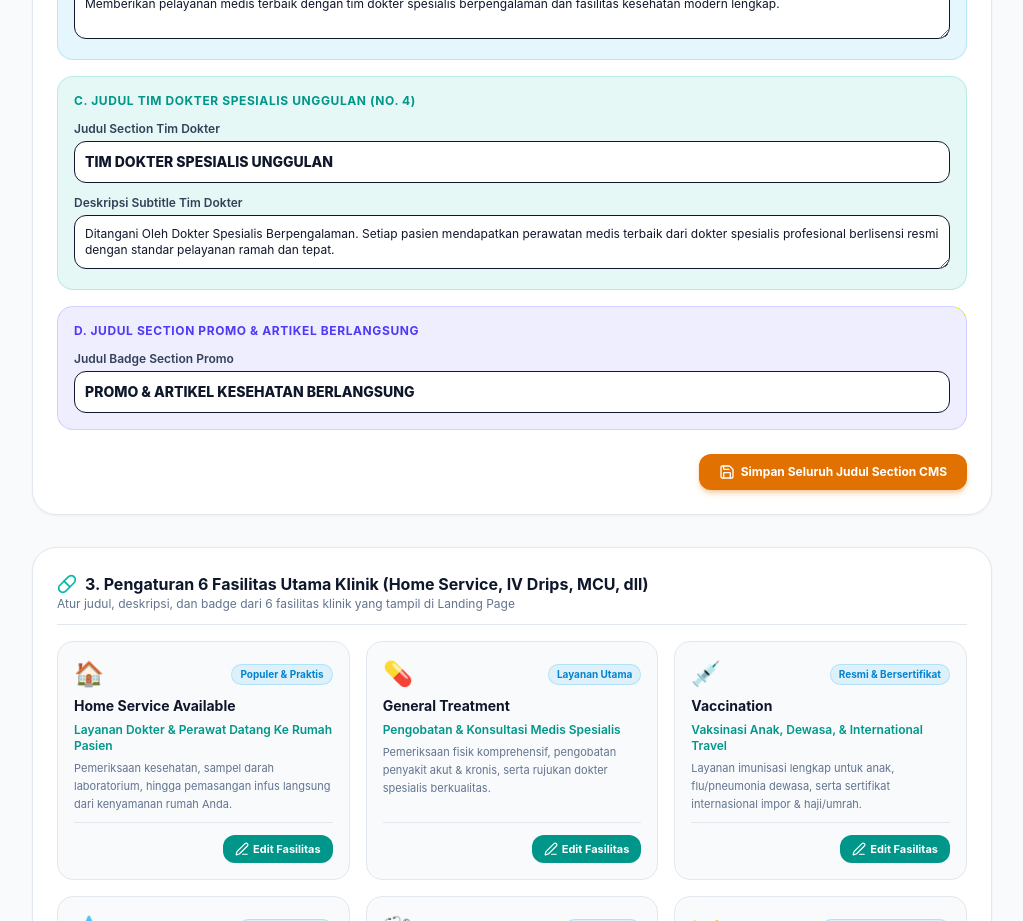
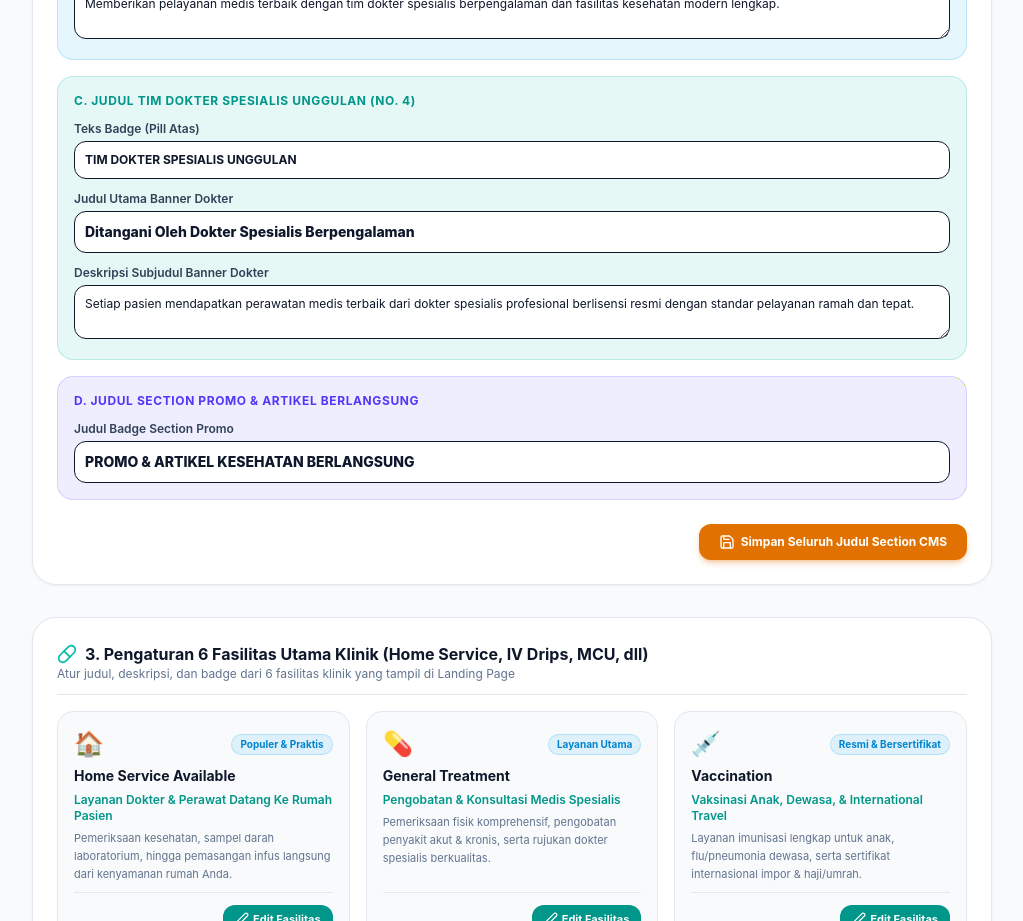
Before and after one commit to randyfp21/ProjectKlinikAlwi, a React (Vite) app in the folder frontend/: page /dashboard/cms in a window 1280 px wide. Shown: the part 1080-2001 px from the top of the page, without its empty margins (256-1279 px from the left). Built offline with nearby package versions, Linux system fonts and the light colour scheme; no server answers; sample sign-in values are in the browser's storage.

Commit message:
feat: Separate Tim Dokter section into Badge, Main Title, and Subtitle in CMS Admin & Landing Page with DB sync

```diff
--- a/frontend/src/pages/CMSManagementPage.tsx
+++ b/frontend/src/pages/CMSManagementPage.tsx
@@ -31,6 +31,7 @@ export const CMSManagementPage: React.FC = () => {
       galleryHeaderTitle: cms.galleryHeaderTitle,
       galleryHeaderSubtitle: cms.galleryHeaderSubtitle,
       doctorsHeaderTitle: cms.doctorsHeaderTitle,
+      doctorsHeaderMainTitle: cms.doctorsHeaderMainTitle,
       doctorsHeaderSubtitle: cms.doctorsHeaderSubtitle,
       promosHeaderTitle: cms.promosHeaderTitle,
     });
@@ -47,6 +48,7 @@ export const CMSManagementPage: React.FC = () => {
     cms.galleryHeaderTitle,
     cms.galleryHeaderSubtitle,
     cms.doctorsHeaderTitle,
+    cms.doctorsHeaderMainTitle,
     cms.doctorsHeaderSubtitle,
     cms.promosHeaderTitle,
   ]);
@@ -99,6 +101,7 @@ export const CMSManagementPage: React.FC = () => {
     galleryHeaderTitle: cms.galleryHeaderTitle,
     galleryHeaderSubtitle: cms.galleryHeaderSubtitle,
     doctorsHeaderTitle: cms.doctorsHeaderTitle,
+    doctorsHeaderMainTitle: cms.doctorsHeaderMainTitle,
     doctorsHeaderSubtitle: cms.doctorsHeaderSubtitle,
     promosHeaderTitle: cms.promosHeaderTitle,
   });
@@ -438,7 +441,8 @@ export const CMSManagementPage: React.FC = () => {
                 galleryHeaderTitle: 'Klinik Modern & Terpercaya Untuk Keluarga Anda',
                 galleryHeaderSubtitle: 'Memberikan pelayanan medis terbaik dengan tim dokter spesialis berpengalaman dan fasilitas kesehatan modern lengkap.',
                 doctorsHeaderTitle: 'TIM DOKTER SPESIALIS UNGGULAN',
-                doctorsHeaderSubtitle: 'Ditangani Oleh Dokter Spesialis Berpengalaman. Setiap pasien mendapatkan perawatan medis terbaik dari dokter spesialis profesional berlisensi resmi dengan standar pelayanan ramah dan tepat.',
+                doctorsHeaderMainTitle: 'Ditangani Oleh Dokter Spesialis Berpengalaman',
+                doctorsHeaderSubtitle: 'Setiap pasien mendapatkan perawatan medis terbaik dari dokter spesialis profesional berlisensi resmi dengan standar pelayanan ramah dan tepat.',
                 promosHeaderTitle: 'PROMO & ARTIKEL KESEHATAN BERLANGSUNG',
               });
               showToast('Pengaturan CMS berhasil di-reset ke nilai default bawaan!');
@@ -604,18 +608,29 @@ export const CMSManagementPage: React.FC = () => {
           <div className="p-4 rounded-2xl bg-teal-500/10 border border-teal-500/20 space-y-3">
             <h3 className="font-bold text-teal-600 dark:text-teal-400 text-xs uppercase tracking-wider">C. JUDUL TIM DOKTER SPESIALIS UNGGULAN (No. 4)</h3>
             <div>
-              <label className="text-slate-700 dark:text-slate-300 block mb-1 font-semibold">Judul Section Tim Dokter</label>
+              <label className="text-slate-700 dark:text-slate-300 block mb-1 font-semibold">Teks Badge (Pill Atas)</label>
               <input
                 type="text"
                 required
                 value={heroForm.doctorsHeaderTitle}
                 onChange={(e) => setHeroForm({ ...heroForm, doctorsHeaderTitle: e.target.value })}
-                className="w-full p-2.5 bg-white dark:bg-slate-800 border rounded-xl font-extrabold text-teal-600 dark:text-teal-400 text-sm focus:outline-none"
+                className="w-full p-2.5 bg-white dark:bg-slate-800 border rounded-xl font-bold text-sky-600 dark:text-sky-400 text-xs focus:outline-none"
               />
             </div>
 
             <div>
-              <label className="text-slate-700 dark:text-slate-300 block mb-1 font-semibold">Deskripsi Subtitle Tim Dokter</label>
+              <label className="text-slate-700 dark:text-slate-300 block mb-1 font-semibold">Judul Utama Banner Dokter</label>
+              <input
+                type="text"
+                required
+                value={heroForm.doctorsHeaderMainTitle}
+                onChange={(e) => setHeroForm({ ...heroForm, doctorsHeaderMainTitle: e.target.value })}
+                className="w-full p-2.5 bg-white dark:bg-slate-800 border rounded-xl font-extrabold text-slate-900 dark:text-slate-100 text-sm focus:outline-none"
+              />
+            </div>
+
+            <div>
+              <label className="text-slate-700 dark:text-slate-300 block mb-1 font-semibold">Deskripsi Subjudul Banner Dokter</label>
               <textarea
                 rows={2}
                 required
--- a/frontend/src/pages/LandingPage.tsx
+++ b/frontend/src/pages/LandingPage.tsx
@@ -39,7 +39,7 @@ export const LandingPage: React.FC = () => {
   const { t } = useLanguageStore();
   const { isDarkMode, toggleTheme } = useThemeStore();
   const cms = useCMSStore();
-  const { clinicName, clinicTagline, clinicLogoIcon, heroTitle, heroSubtitle, heroBadge, galleryHeaderTitle, galleryHeaderSubtitle, doctorsHeaderTitle, doctorsHeaderSubtitle, promosHeaderTitle, facilities, featuredDoctors, galleryPhotos, promos, contactPhone, contactEmail, contactInstagram, clinicAddress } = cms;
+  const { clinicName, clinicTagline, clinicLogoIcon, heroTitle, heroSubtitle, heroBadge, galleryHeaderTitle, galleryHeaderSubtitle, doctorsHeaderTitle, doctorsHeaderMainTitle, doctorsHeaderSubtitle, promosHeaderTitle, facilities, featuredDoctors, galleryPhotos, promos, contactPhone, contactEmail, contactInstagram, clinicAddress } = cms;
 
   const [activeSlideIndex, setActiveSlideIndex] = useState(0);
 
@@ -335,7 +335,12 @@ export const LandingPage: React.FC = () => {
             <span className="px-3 py-1 rounded-full bg-sky-500/10 text-sky-600 dark:text-sky-400 border border-sky-500/20 text-xs font-bold font-mono uppercase tracking-wider">
               {doctorsHeaderTitle || 'TIM DOKTER SPESIALIS UNGGULAN'}
             </span>
-            <h2 className="text-3xl font-black text-slate-900 dark:text-white max-w-3xl mx-auto leading-tight">{doctorsHeaderSubtitle || 'Ditangani Oleh Dokter Spesialis Berpengalaman'}</h2>
+            <h2 className="text-3xl font-black text-slate-900 dark:text-white max-w-3xl mx-auto leading-tight">
+              {doctorsHeaderMainTitle || 'Ditangani Oleh Dokter Spesialis Berpengalaman'}
+            </h2>
+            <p className="text-slate-500 dark:text-slate-400 text-xs sm:text-sm max-w-2xl mx-auto leading-relaxed">
+              {doctorsHeaderSubtitle || 'Setiap pasien mendapatkan perawatan medis terbaik dari dokter spesialis profesional berlisensi resmi dengan standar pelayanan ramah dan tepat.'}
+            </p>
           </div>
 
           <div className="grid grid-cols-1 lg:grid-cols-2 gap-8">
--- a/frontend/src/store/useCMSStore.ts
+++ b/frontend/src/store/useCMSStore.ts
@@ -60,6 +60,7 @@ export interface CMSState {
   galleryHeaderTitle: string;
   galleryHeaderSubtitle: string;
   doctorsHeaderTitle: string;
+  doctorsHeaderMainTitle: string;
   doctorsHeaderSubtitle: string;
   promosHeaderTitle: string;
 
@@ -81,7 +82,7 @@ export interface CMSState {
 
   // Local Actions
   updateBranding: (data: Partial<Pick<CMSState, 'clinicName' | 'clinicTagline' | 'clinicLogoIcon' | 'contactPhone' | 'contactEmail' | 'contactInstagram' | 'clinicAddress'>>) => void;
-  updateHero: (data: Partial<Pick<CMSState, 'heroTitle' | 'heroSubtitle' | 'heroBadge' | 'galleryHeaderTitle' | 'galleryHeaderSubtitle' | 'doctorsHeaderTitle' | 'doctorsHeaderSubtitle' | 'promosHeaderTitle'>>) => void;
+  updateHero: (data: Partial<Pick<CMSState, 'heroTitle' | 'heroSubtitle' | 'heroBadge' | 'galleryHeaderTitle' | 'galleryHeaderSubtitle' | 'doctorsHeaderTitle' | 'doctorsHeaderMainTitle' | 'doctorsHeaderSubtitle' | 'promosHeaderTitle'>>) => void;
   updateFacility: (id: string, updated: Partial<CMSFacility>) => void;
   updateDoctor: (id: number, updated: Partial<CMSFeaturedDoctor>) => void;
   updateGalleryPhoto: (id: number, updated: Partial<CMSClinicGallery>) => void;
@@ -268,7 +269,8 @@ export const useCMSStore = create<CMSState>()(
       galleryHeaderTitle: 'Klinik Modern & Terpercaya Untuk Keluarga Anda',
       galleryHeaderSubtitle: 'Memberikan pelayanan medis terbaik dengan tim dokter spesialis berpengalaman dan fasilitas kesehatan modern lengkap.',
       doctorsHeaderTitle: 'TIM DOKTER SPESIALIS UNGGULAN',
-      doctorsHeaderSubtitle: 'Ditangani Oleh Dokter Spesialis Berpengalaman. Setiap pasien mendapatkan perawatan medis terbaik dari dokter spesialis profesional berlisensi resmi dengan standar pelayanan ramah dan tepat.',
+      doctorsHeaderMainTitle: 'Ditangani Oleh Dokter Spesialis Berpengalaman',
+      doctorsHeaderSubtitle: 'Setiap pasien mendapatkan perawatan medis terbaik dari dokter spesialis profesional berlisensi resmi dengan standar pelayanan ramah dan tepat.',
       promosHeaderTitle: 'PROMO & ARTIKEL KESEHATAN BERLANGSUNG',
 
       facilities: DEFAULT_FACILITIES,
@@ -295,6 +297,7 @@ export const useCMSStore = create<CMSState>()(
               galleryHeaderTitle: data.gallery_header_title || get().galleryHeaderTitle,
               galleryHeaderSubtitle: data.gallery_header_subtitle || get().galleryHeaderSubtitle,
               doctorsHeaderTitle: data.doctors_header_title || get().doctorsHeaderTitle,
+              doctorsHeaderMainTitle: data.doctors_header_main_title || get().doctorsHeaderMainTitle,
               doctorsHeaderSubtitle: data.doctors_header_subtitle || get().doctorsHeaderSubtitle,
               promosHeaderTitle: data.promos_header_title || get().promosHeaderTitle,
               facilities: data.facilities_json ? JSON.parse(data.facilities_json) : get().facilities,
@@ -324,6 +327,7 @@ export const useCMSStore = create<CMSState>()(
           gallery_header_title: state.galleryHeaderTitle,
           gallery_header_subtitle: state.galleryHeaderSubtitle,
           doctors_header_title: state.doctorsHeaderTitle,
+          doctors_header_main_title: state.doctorsHeaderMainTitle,
           doctors_header_subtitle: state.doctorsHeaderSubtitle,
           promos_header_title: state.promosHeaderTitle,
           facilities_json: JSON.stringify(state.facilities),
@@ -427,7 +431,8 @@ export const useCMSStore = create<CMSState>()(
           galleryHeaderTitle: 'Klinik Modern & Terpercaya Untuk Keluarga Anda',
           galleryHeaderSubtitle: 'Memberikan pelayanan medis terbaik dengan tim dokter spesialis berpengalaman dan fasilitas kesehatan modern lengkap.',
           doctorsHeaderTitle: 'TIM DOKTER SPESIALIS UNGGULAN',
-          doctorsHeaderSubtitle: 'Ditangani Oleh Dokter Spesialis Berpengalaman. Setiap pasien mendapatkan perawatan medis terbaik dari dokter spesialis profesional berlisensi resmi dengan standar pelayanan ramah dan tepat.',
+          doctorsHeaderMainTitle: 'Ditangani Oleh Dokter Spesialis Berpengalaman',
+          doctorsHeaderSubtitle: 'Setiap pasien mendapatkan perawatan medis terbaik dari dokter spesialis profesional berlisensi resmi dengan standar pelayanan ramah dan tepat.',
           promosHeaderTitle: 'PROMO & ARTIKEL KESEHATAN BERLANGSUNG',
           facilities: DEFAULT_FACILITIES,
           featuredDoctors: DEFAULT_DOCTORS,
```
Also changed, not shown: 2 other files (tests, documents, lock files or other folders).
